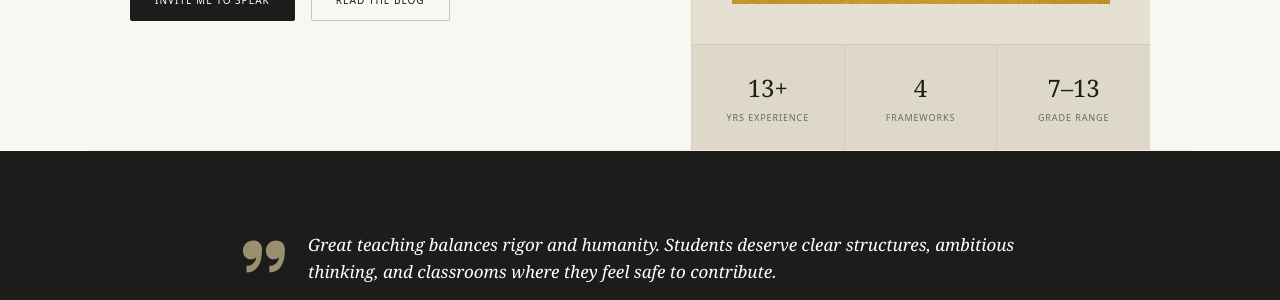
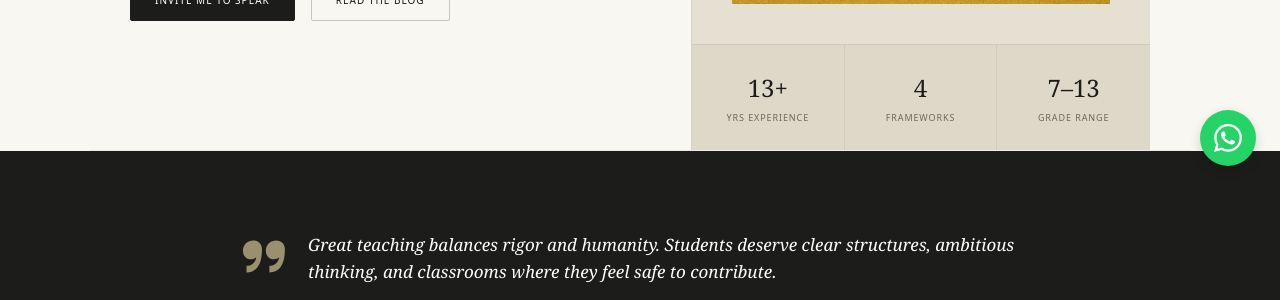
Before and after one commit to willylondon/farika-portfolio, a Jekyll site: the page built from index.html, in a window 1280 px wide. Shown: the part 710-1010 px from the top of the page. Built offline with Jekyll 4.4.1, drawn with Linux system fonts in a browser that asks for light colours.

Commit message:
Update index content with WhatsApp and LinkedIn

```diff
--- a/index.html
+++ b/index.html
@@ -436,6 +436,25 @@
     .footer-copy { font-size: 10px; color: var(--text-muted); }
     .footer-links { display: flex; gap: 24px; }
 
+    .whatsapp-btn {
+      position: fixed;
+      bottom: 24px;
+      right: 24px;
+      width: 56px;
+      height: 56px;
+      background-color: #25d366;
+      border-radius: 50%;
+      display: flex;
+      align-items: center;
+      justify-content: center;
+      box-shadow: 0 4px 12px rgba(0,0,0,0.15);
+      z-index: 999;
+      transition: transform 0.2s;
+    }
+    .whatsapp-btn:hover {
+      transform: scale(1.05);
+    }
+
     @media (max-width: 900px) {
       .hero { grid-template-columns: 1fr; border-bottom: none; }
       .hero-left { padding: 40px 0; }
@@ -662,7 +681,7 @@
             <div class="icon-box">
               <svg xmlns="http://www.w3.org/2000/svg" width="20" height="20" viewBox="0 0 24 24" fill="none" stroke="currentColor" stroke-width="1.5" stroke-linecap="round" stroke-linejoin="round"><path d="M16 8a6 6 0 0 1 6 6v7h-4v-7a2 2 0 0 0-2-2 2 2 0 0 0-2 2v7h-4v-7a6 6 0 0 1 6-6z"></path><rect x="2" y="9" width="4" height="12"></rect><circle cx="4" cy="4" r="2"></circle></svg>
             </div>
-            <div class="contact-detail">LinkedIn &mdash; <!-- Add LinkedIn URL here --></div>
+            <div class="contact-detail">LinkedIn &mdash; <a href="https://www.linkedin.com/in/farika-atkins-15284681/" target="_blank" rel="noopener noreferrer" style="color: var(--accent); text-decoration: underline;">View Profile</a></div>
           </div>
         </div>
       </div>
@@ -680,5 +699,11 @@
     </div>
   </footer>
 
+  <a href="https://wa.me/18762952776" class="whatsapp-btn" target="_blank" rel="noopener noreferrer" aria-label="Chat on WhatsApp">
+    <svg xmlns="http://www.w3.org/2000/svg" width="28" height="28" viewBox="0 0 24 24" fill="white" stroke="none">
+      <path d="M17.472 14.382c-.297-.149-1.758-.867-2.03-.967-.273-.099-.471-.148-.67.15-.197.297-.767.966-.94 1.164-.173.199-.347.223-.644.075-.297-.15-1.255-.463-2.39-1.475-.883-.788-1.48-1.761-1.653-2.059-.173-.297-.018-.458.13-.606.134-.133.298-.347.446-.52.149-.174.198-.298.298-.497.099-.198.05-.371-.025-.52-.075-.149-.669-1.612-.916-2.207-.242-.579-.487-.5-.669-.51-.173-.008-.371-.01-.57-.01-.198 0-.52.074-.792.372-.272.297-1.04 1.016-1.04 2.479 0 1.462 1.065 2.875 1.213 3.074.149.198 2.096 3.2 5.077 4.487.709.306 1.262.489 1.694.625.712.227 1.36.195 1.871.118.571-.085 1.758-.719 2.006-1.413.248-.694.248-1.289.173-1.413-.074-.124-.272-.198-.57-.347m-5.421 7.403h-.004a9.87 9.87 0 01-5.031-1.378l-.361-.214-3.741.982.998-3.648-.235-.374a9.86 9.86 0 01-1.51-5.26c.001-5.45 4.436-9.884 9.888-9.884 2.64 0 5.122 1.03 6.988 2.898a9.825 9.825 0 012.893 6.994c-.003 5.45-4.437 9.884-9.885 9.884m8.413-18.297A11.815 11.815 0 0012.05 0C5.495 0 .16 5.335.157 11.892c0 2.096.547 4.142 1.588 5.945L.057 24l6.305-1.654a11.882 11.882 0 005.683 1.448h.005c6.554 0 11.89-5.335 11.893-11.893a11.821 11.821 0 00-3.48-8.413Z"/>
+    </svg>
+  </a>
+
 </body>
 </html>
```
